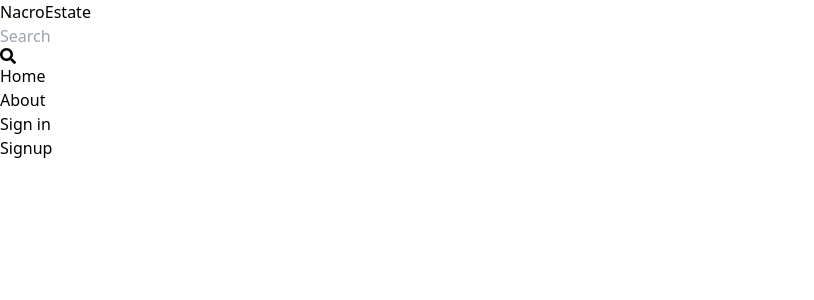
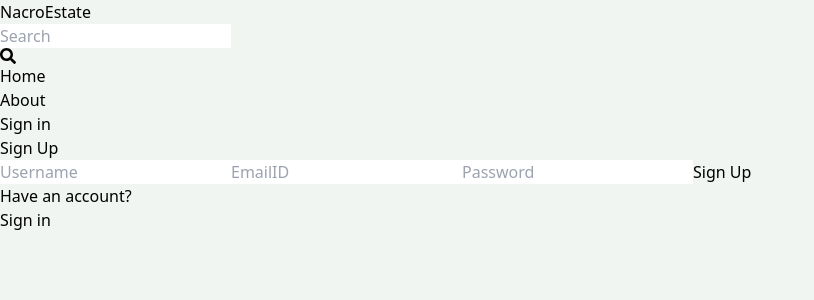
Before and after one commit to harshjaiswal556/hms, a React (Vite) app in the folder client/: page /sign-up in a window 1280 px wide. Shown: the top 300 px of the page, without its empty margins (0-814 px from the left). Built offline with nearby package versions, Linux system fonts and the light colour scheme.

Commit message:
Complete sign up page

```diff
--- a/client/src/index.css
+++ b/client/src/index.css
@@ -1,3 +1,7 @@
 @tailwind base;
 @tailwind components;
 @tailwind utilities;
+
+body {
+    background-color: rgb(241, 245, 241);
+}
--- a/client/src/pages/Signup.jsx
+++ b/client/src/pages/Signup.jsx
@@ -1,7 +1,71 @@
 import React from 'react'
+import { useState } from 'react'
+import { Link, useNavigate } from 'react-router-dom'
 
 export default function Signup() {
+
+    const [formData, setFormData] = useState({});
+    const [error, setError] = useState(null);
+    const [loading, setLoading] = useState(false);
+    const navigate = useNavigate();
+
+    const handleChange = (event) => {
+        setFormData({ ...formData, [event.target.id]: event.target.value });
+    }
+    const handleSubmit = async (event) => {
+        try {
+            event.preventDefault();
+            setLoading(true);
+            const res = await fetch('/api/auth/signup', {
+                method: 'POST',
+                headers: {
+                    'Content-type': 'application/json'
+                },
+                body: JSON.stringify(formData),
+            });
+            const data = await res.json();
+            if (data.success === false) {
+                setError(data.message);
+                setLoading(false);
+                return;
+            }
+            setLoading(false)
+            setError(null);
+            navigate('/sign-in')
+            // console.log(data);
+        } catch (error) {
+            setLoading(false);
+            setError(error.message)
+        }
+    }
+    // console.log(formData);
     return (
-        <div>Signup</div>
+        <div className='p-3 max-w-lg mx-auto'>
+
+            <h1 className="text-3xl text-center font-semibold my-7">Sign Up</h1>
+
+            <form onSubmit={handleSubmit} className='flex flex-col gap-4'>
+
+                <input type="text" placeholder='Username' className='border p-3 rounded-lg focus:outline-none' id='username' onChange={handleChange} />
+                <input type="email" placeholder='EmailID' className='border p-3 rounded-lg focus:outline-none' id='email' onChange={handleChange} />
+                <input type="password" placeholder='Password' className='border p-3 rounded-lg focus:outline-none' id='password' onChange={handleChange} />
+                <button disabled={loading} className='bg-slate-700 text-white p-3 rounded-lg uppercase hover:opacity-95 disabled:opacity-80'>
+                    {loading ? 'Loading...' : 'Sign Up'}
+
+                </button>
+
+            </form>
+
+            <div className="flex gap-2 mt-5">
+
+                <p>Have an account?</p>
+
+                <Link to={'/sign-in'}>
+                    <span className="text-blue-700">Sign in</span>
+                </Link>
+
+            </div>
+            {error && <p className='text-red-500 mt-5'>{error}</p>}
+        </div>
     )
 }
--- a/client/vite.config.js
+++ b/client/vite.config.js
@@ -3,5 +3,13 @@
 
 // https://vitejs.dev/config/
 export default defineConfig({
+  server: {
+    proxy: {
+      '/api': {
+        target: 'http://localhost:3000',
+        secure: false
+      }
+    }
+  },
   plugins: [react()],
 })
```
